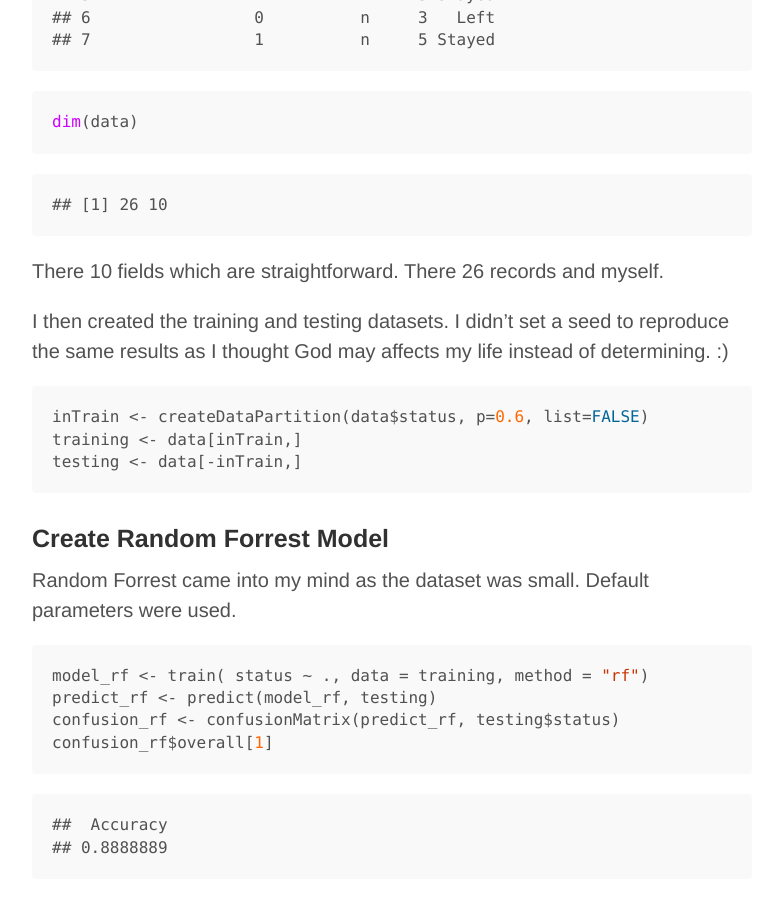
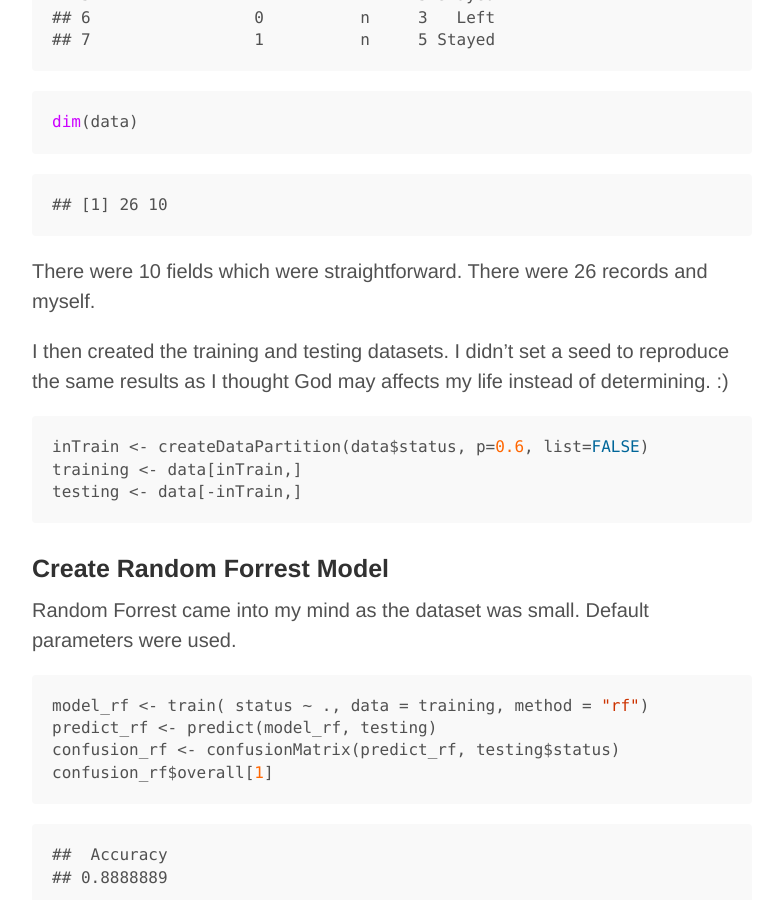
Before and after one commit to yorkhuang-au/yorkhuang-au.github.io, a Jekyll site: the page built from _posts/2016-06-10-Machine-Learning-Tell-Me-To-Stay-Or-Leave.md, in a window 1280 px wide and 900 px high, scrolled down 1384 px. Shown: the whole window, without its empty margins (248-1008 px from the left). Built offline with Jekyll 4.4.1, drawn with Linux system fonts in a browser that asks for light colours; Markdown is read by kramdown in place of the engine named in the settings.

Commit message:
Update 2016-06-10-Machine-Learning-Tell-Me-To-Stay-Or-Leave.md

````diff
--- a/_posts/2016-06-10-Machine-Learning-Tell-Me-To-Stay-Or-Leave.md
+++ b/_posts/2016-06-10-Machine-Learning-Tell-Me-To-Stay-Or-Leave.md
@@ -47,7 +47,7 @@ dim(data)
 ## [1] 26 10
 ```
 
-There 10 fields which are straightforward. There 26 records and myself.
+There were 10 fields which were straightforward. There were 26 records and myself.
 
 I then created the training and testing datasets. I didn't set a seed to reproduce the same results as I thought God may affects my life instead of determining. :)
 
````
